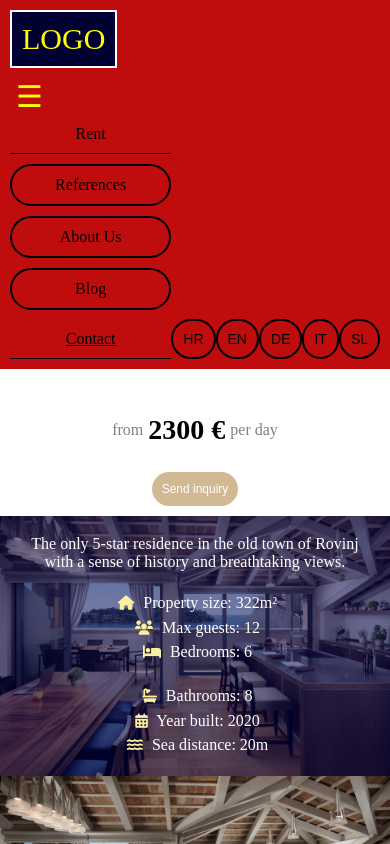
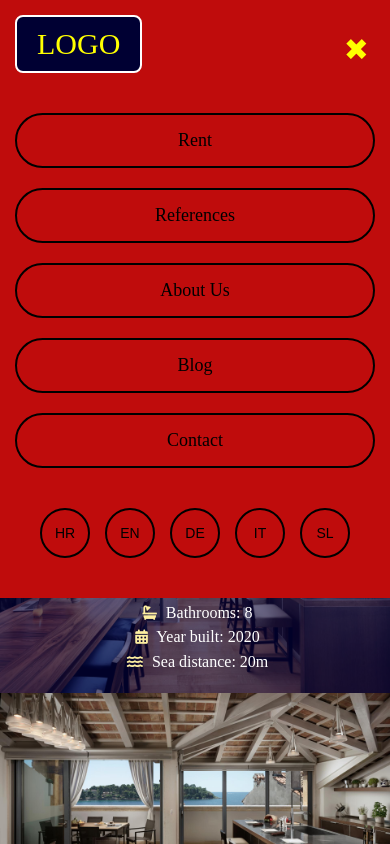
Before and after one commit to Lea45/Adisoft, a website: page index.html in a window 390 px wide. Both pictures are taken after a click on the button "Toggle navigation". Shown: the top 844 px of the page. Drawn offline with nearby package versions, Linux system fonts and the light colour scheme.

Commit message:
initial commit

```diff
--- a/index.html
+++ b/index.html
@@ -39,15 +39,23 @@
           <li><a href="#blog">Blog</a></li>
           <li><a href="#contact">Contact</a></li>
         </ul>
+        <div class="translate-buttons">
           <button class="translate-btn" onclick="translateToCroatian()">
             HR
           </button>
-        <button class="translate-btn" onclick="translateToEnglish()">EN</button>
-        <button class="translate-btn" onclick="translateToDeutsch()">DE</button>
-        <button class="translate-btn" onclick="translateToItalian()">IT</button>
+          <button class="translate-btn" onclick="translateToEnglish()">
+            EN
+          </button>
+          <button class="translate-btn" onclick="translateToDeutsch()">
+            DE
+          </button>
+          <button class="translate-btn" onclick="translateToItalian()">
+            IT
+          </button>
           <button class="translate-btn" onclick="translateToSlovenian()">
             SL
           </button>
+        </div>
       </div>
     </nav>
     <!-- Cover Section -->
@@ -161,7 +169,7 @@
 
     <!-- Amenities Section -->
     <section class="amenities">
-      <h2>Amenities</h2>
+      <h2 class="amenitiesheadline">Amenities</h2>
       <div class="column">
         <span class="icon"><i class="fas fa-home"></i></span> Property size:
         440m²<br />
--- a/script.js
+++ b/script.js
@@ -2,7 +2,16 @@
 document.querySelector(".menu-toggle").addEventListener("click", function () {
   const menuContainer = document.querySelector(".menu-container");
   const isOpen = menuContainer.classList.toggle("open");
+
+  // Set aria-expanded based on the menu state
   this.setAttribute("aria-expanded", isOpen);
+
+  // Toggle between the burger and X icon
+  if (isOpen) {
+    this.innerHTML = "&#10006;"; // X icon when the menu is open
+  } else {
+    this.innerHTML = "&#9776;"; // Burger icon when the menu is closed
+  }
 });
 
 // SLIDESHOW
--- a/styles.css
+++ b/styles.css
@@ -10,7 +10,7 @@ body {
   background-color: rgb(191, 12, 12);
   display: flex;
   align-items: center;
-  padding: 10px 20px;
+  padding: 15px 30px;
   position: absolute;
   top: 0;
   z-index: 1000;
@@ -20,66 +20,79 @@ body {
   justify-content: space-between;
 }
 
-.logo-item {
-  margin-right: 20px;
+.nav-header {
+  display: flex;
+  align-items: center;
 }
 
 .logo {
-  font-size: 40px;
+  font-size: 36px;
   color: yellow;
   background-color: rgb(0, 0, 51);
-  max-width: fit-content;
+  padding: 10px 20px;
   border: 2px solid white;
-  padding: 10px;
+  border-radius: 8px;
 }
 
 .menu-container {
   display: flex;
   align-items: center;
   flex-grow: 1;
+  justify-content: space-between;
 }
 
 .menu {
   list-style: none;
+  display: flex;
+  gap: 20px;
   margin: 0;
   padding: 0;
-  display: flex;
-  gap: 20px;
-  flex-grow: 1;
 }
 
 .menu li {
   display: inline-block;
 }
 
+.menu li:first-child {
+  margin-left: 30px;
+}
+
 .menu li a {
   color: black;
+  font-size: 18px;
   text-decoration: none;
-  padding: 10px 15px;
-  display: block;
-}
-
-.menu li:nth-child(2) a,
-.menu li:nth-child(3) a,
-.menu li:nth-child(4) a {
+  padding: 10px 20px;
+  border-radius: 30px;
   border: 2px solid black;
-  border-radius: 30px;
-}
-
-.menu li:nth-child(5) a,
-.menu li:nth-child(6) a {
-  text-decoration: underline;
+  background-color: transparent;
+  transition: background-color 0.3s ease, color 0.3s ease;
+}
+
+.menu li a:hover {
+  background-color: white;
+  color: rgb(191, 12, 12);
+}
+
+.translate-buttons {
+  display: flex;
+  gap: 15px;
 }
 
 .translate-btn {
   background-color: rgb(191, 12, 12);
-  color: #000;
+  color: black;
   border: 2px solid black;
-  border-radius: 50px;
-  padding: 10px;
+  border-radius: 50%;
+  width: 40px;
+  height: 40px;
+  font-size: 16px;
   cursor: pointer;
-  font-size: 16px;
-  margin-left: auto;
+  transition: background-color 0.3s ease;
+}
+
+.translate-btn:hover {
+  background-color: white;
+  color: rgb(191, 12, 12);
 }
 
 .menu-toggle {
@@ -91,29 +104,46 @@ body {
   cursor: pointer;
 }
 
-.menu-container {
-  overflow: hidden;
-  max-height: none;
-}
-
+/* Mobile styling */
 @media (max-width: 768px) {
   .navigation {
     flex-direction: column;
     align-items: flex-start;
-    padding: 10px;
+    padding: 15px;
     width: 100%;
     margin: 0;
   }
 
+  .nav-header {
+    display: flex;
+    justify-content: space-between;
+    width: 100%;
+    align-items: center;
+  }
+
   .menu-toggle {
+    margin-top: 0px;
     display: block;
-    align-self: flex-end;
+    font-size: 30px;
+    background: none;
+    border: none;
+    color: yellow;
+    cursor: pointer;
+    align-self: center;
+  }
+
+  .menu-toggle.active {
+    content: "\2715";
   }
 
   .menu-container {
     width: 100%;
     max-height: 0;
+    overflow: hidden;
     transition: max-height 0.5s ease-out;
+    display: flex;
+    flex-direction: column;
+    align-items: center;
   }
 
   .menu-container.open {
@@ -123,36 +153,67 @@ body {
 
   .menu {
     flex-direction: column;
-    gap: 10px;
+    gap: 20px;
     width: 100%;
+    padding: 0;
   }
 
   .menu li {
-    display: block;
+    display: flex;
+    justify-content: center;
+    width: 100%;
+  }
+
+  .menu li:first-child {
+    margin-left: 0px;
+    margin-top: 30px;
+  }
+
+  .menu li:last-child {
+    margin-bottom: 20px;
+  }
+
+  .menu li a {
+    padding: 15px;
+    border: 2px solid black;
+    border-radius: 30px;
+    width: 100%;
     text-align: center;
-  }
-
-  .logo-item {
-    order: -1;
+    background-color: transparent;
+    margin: 0;
+    box-sizing: border-box;
+    transition: background-color 0.3s ease, color 0.3s ease;
+  }
+
+  .menu li a:hover {
+    background-color: white;
+    color: rgb(191, 12, 12);
+  }
+
+  .translate-buttons {
+    justify-content: center;
     width: 100%;
+    padding-top: 20px;
+    padding-bottom: 30px;
+    display: flex;
+    gap: 15px;
+  }
+
+  .translate-btn {
+    width: 50px;
+    height: 50px;
+    font-size: 14px;
+    display: flex;
+    justify-content: center;
+    align-items: center;
+    border-radius: 50%;
+    text-align: center;
+    border: 2px solid black;
   }
 
   .logo {
     font-size: 30px;
     margin-bottom: 10px;
-    margin-right: 0;
-  }
-
-  .menu li a {
-    padding: 10px;
-    border-bottom: 1px solid black;
-  }
-
-  .translate-btn {
-    font-size: 14px;
-    margin-left: 0;
-    margin-top: 10px;
-    align-self: flex-end;
   }
 }
 
@@ -264,6 +325,8 @@ body {
   .main-title {
     font-size: 36px;
     text-align: center;
+    margin-top: 15px;
+    margin-bottom: -20px;
   }
 
   .price-btn {
@@ -274,6 +337,8 @@ body {
 
   .price {
     margin-right: 0;
+    margin-top: 5px;
+    margin-bottom: -5px;
     font-size: 18px;
   }
 
@@ -286,6 +351,9 @@ body {
     padding: 15px;
     font-size: 14px;
     margin: 10px 0;
+    margin-top: 10px;
+    padding: 10px 20px;
+    margin-bottom: 10px;
   }
 }
 
@@ -443,8 +511,6 @@ body {
   background-color: rgba(189, 169, 169, 0.8);
 }
 
-/* Styles for larger screens - no changes needed here */
-
 /* Medium screen (e.g., tablets) */
 @media (max-width: 1024px) {
   .slideshow-container {
@@ -470,7 +536,7 @@ body {
 }
 
 /* Small screen (e.g., phones) */
-@media (max-width: 600px) {
+@media (max-width: 768px) {
   .slideshow-container {
     margin-left: 0;
     margin-top: -50px;
@@ -483,14 +549,17 @@ body {
 
   .prev,
   .next {
-    bottom: 3px;
+    bottom: -2px;
     left: 3px;
     font-size: 14px;
     padding: 10px;
+    line-height: 1;
+    margin-bottom: 10px;
+    margin: 10px;
   }
 
   .next {
-    left: 30px;
+    left: 33px;
   }
 }
 
@@ -643,6 +712,12 @@ body {
   font-size: 2vw;
 }
 
+@media ((max-width: 768px)) {
+  .location-container img {
+    margin-top: 0;
+  }
+}
+
 /* Grid */
 .grid-container {
   display: grid;
@@ -713,7 +788,9 @@ body {
     top: -50px;
     z-index: 1;
   }
-
+  .amenitiesheadline {
+    margin-top: 40px;
+  }
   .amenities .icon {
     font-size: 1.5em;
     z-index: 0;
@@ -788,9 +865,9 @@ body {
 @media (max-width: 480px) {
   .add-amenities {
     grid-template-columns: 1fr;
-    margin: 20px;
     padding: 20px;
     gap: 10px;
+    margin-bottom: 5px;
   }
 
   .add-amenities h2 {
@@ -888,6 +965,7 @@ img {
 }
 
 /* Reviews */
+/* Reviews */
 h2 {
   text-align: center;
   font-family: Arial, Helvetica, sans-serif;
@@ -897,7 +975,7 @@ h2 {
   width: 100%;
   overflow: hidden;
   position: relative;
-  background-color: rgb(204, 194, 194);
+  background-color: rgb(191, 191, 191);
   border-radius: 10px;
   box-shadow: 0 4px 10px rgba(0, 0, 0, 0.1);
 }
@@ -905,6 +983,8 @@ h2 {
 .carousel {
   display: flex;
   transition: transform 0.5s ease-in-out;
+  width: 85%; /* Reduce the width to make room for the arrows */
+  margin: 0 auto; /* Center the carousel */
 }
 
 .carousel-item {
@@ -924,7 +1004,7 @@ h2 {
 .box {
   width: 100%;
   padding: 20px;
-  background-color: #e0e0e0;
+  background-color: white;
   border-radius: 10px;
   box-shadow: 0 2px 8px rgba(0, 0, 0, 0.1);
   text-align: center;
@@ -938,16 +1018,23 @@ h2 {
   width: 100%;
   display: flex;
   justify-content: space-between;
-  transform: translateY(-50%);
   z-index: 10;
 }
 
 .button {
-  color: rgb(15, 15, 160);
+  color: blue;
   border: none;
   padding: 10px;
-  background-color: transparent;
   font-size: 70px;
+  border-radius: 50%;
+  pointer-events: auto; /* Allows clicking only on the buttons */
+  cursor: pointer;
+  transition: background-color 0.3s ease;
+  margin: 0 15px; /* Adds space between the button and the carousel */
+}
+
+.button:focus {
+  outline: none;
 }
 
 @media (max-width: 1200px) {
@@ -971,6 +1058,10 @@ h2 {
 }
 
 @media (max-width: 768px) {
+  .carousel {
+    width: 90%; /* Adjust width for smaller screens */
+  }
+
   .carousel-item {
     min-width: 100%;
     padding: 20px;
@@ -991,6 +1082,10 @@ h2 {
 }
 
 @media (max-width: 480px) {
+  .carousel {
+    width: 55%; /* Maximize the carousel width while keeping space for buttons */
+  }
+
   .carousel-item {
     min-width: 100%;
     padding: 10px;
@@ -1242,6 +1337,45 @@ footer {
   text-decoration: underline;
 }
 
+/* Media query for small screens */
+@media (max-width: 768px) {
+  .footer-container {
+    flex-direction: column;
+    align-items: flex-start;
+    padding: 20px;
+  }
+
+  .footer-left,
+  .footer-middle,
+  .footer-right {
+    width: 100%;
+    margin-bottom: 20px;
+  }
+
+  .footer-left h3,
+  .footer-right h4 {
+    text-align: left;
+    margin-left: 0;
+  }
+
+  .footer-logos,
+  .footer-middle .social-icons,
+  .payment-options {
+    justify-content: flex-start;
+  }
+
+  .footer-right form {
+    flex-direction: column;
+  }
+
+  .footer-right input[type="email"],
+  .footer-right button {
+    width: 100%;
+    margin-left: 0;
+    margin-bottom: 10px;
+  }
+}
+
 /* KALWNDAR*/
 /* Stilizacija za cijelu Booking and Availability sekciju */
 .booking-section {
@@ -1353,7 +1487,7 @@ footer {
   border: 1px solid #ffffff;
   padding: 10px 20px;
   border-radius: 5px;
-  font-size: 1rem;
+  font-size: 1em;
   cursor: pointer;
 }
 
@@ -1448,11 +1582,6 @@ footer {
     font-size: 0.8rem;
     text-align: center;
   }
-
-  .clear-dates-btn {
-    width: 100%;
-    font-size: 1rem;
-  }
 }
 
 /* Extra small screens (mobile) */
@@ -1483,7 +1612,7 @@ footer {
   }
 
   .clear-dates-btn {
-    width: 100%;
+    width: auto;
     font-size: 1rem;
     padding: 10px;
   }
```
Lines whose indentation alone changed are shown as unchanged.
